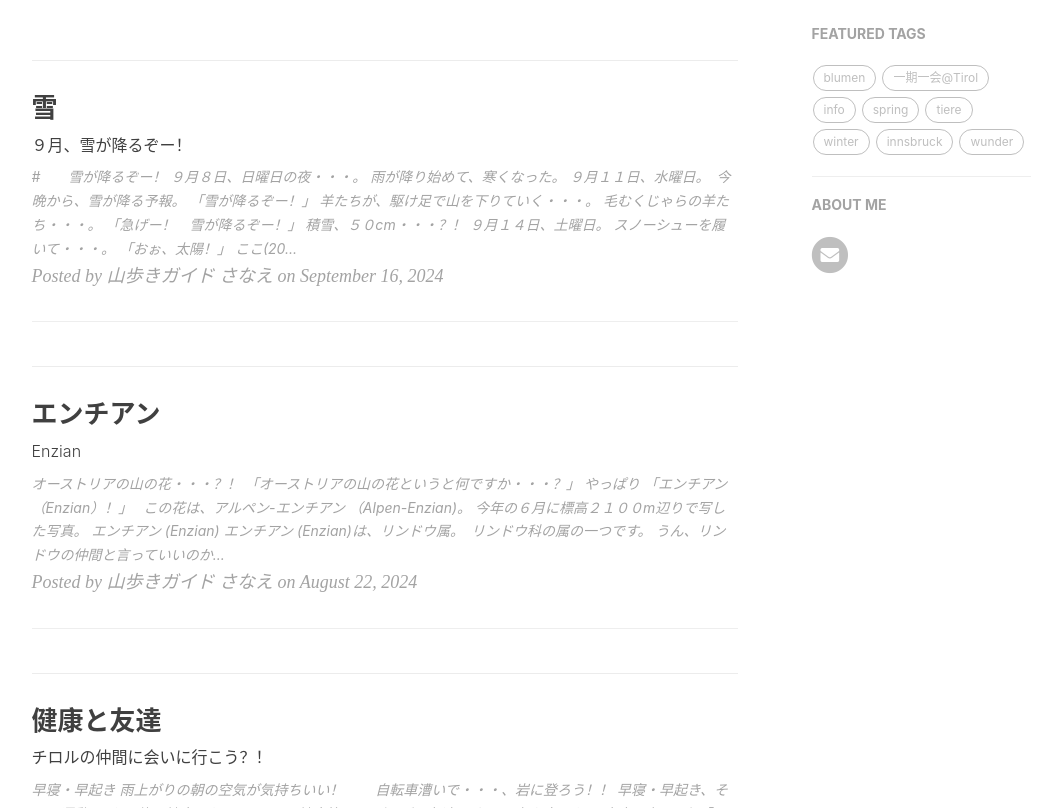
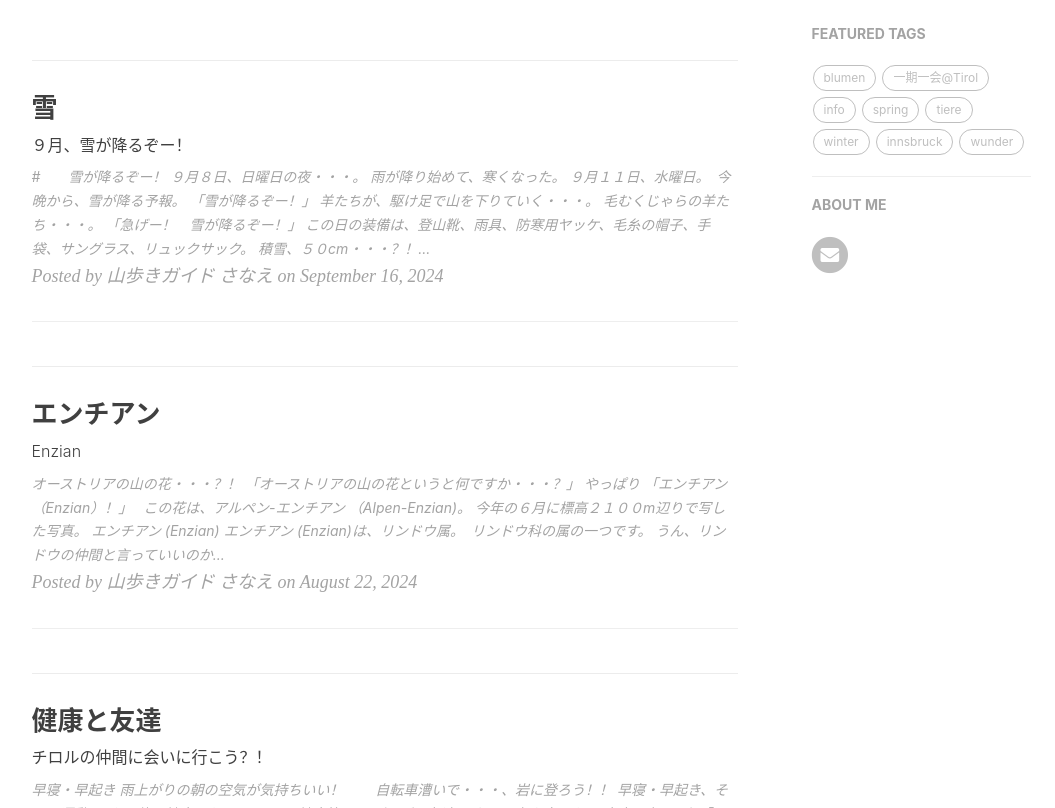
Before and after one commit to yamayagi/yamayagi.github.io, a Jekyll site: the page built from index.html, in a window 1280 px wide and 900 px high, scrolled down 330 px, cut to the strip 92-900 px from the top of the window. Shown: the whole strip, without its empty margins (136-1191 px from the left). Built offline with Jekyll 4.4.1, drawn with Linux system fonts in a browser that asks for light colours; nearby versions of some CDN libraries; the list of posts is cut into pages by our own code; comment, search, counter and statistics services are not loaded.

Commit message:
Update 2024-09-16-schnee.md

```diff
--- a/_posts/2024-09-16-schnee.md
+++ b/_posts/2024-09-16-schnee.md
@@ -24,6 +24,8 @@
 
 ![20240911schaf2](https://piwigo.schickl.de/i.php?/upload/2024/09/15/20240915095216-2a407e83-me.jpg)
 
+この日の装備は、登山靴、雨具、防寒用ヤッケ、毛糸の帽子、手袋、サングラス、リュックサック。
+
 
 # 積雪、５０cm・・・？！
 
@@ -41,5 +43,19 @@
 
 ![20240914seefelderjoch](https://piwigo.schickl.de/i.php?/upload/2024/09/15/20240915095516-9cb48499-me.jpg)
 
+この日の装備は、登山靴、ストック、スノシュー、防水ヤッケ、冬用ズボン、防寒用ヤッケ、毛糸の帽子、手袋、サングラス、リュックサック。
+
 
 # お問い合わせは
+
+チロルで・・・。　９月の雪。
+
+一期一会。
+
+空をみて、雲をみて、風の音を聴いて、空気を感じて・・・。
+
+あなただけの山歩きの旅づくり　（オーダーメイドの旅作り）　のお手伝いをいたします。
+
+お問い合わせは、メールにて（下の手紙マークをポチッとして、携帯電話の場合は手紙マークにタッチして）お願いいたします。
+
+![20240914seefelderjochich](https://piwigo.schickl.de/i.php?/upload/2024/09/15/20240915095340-0d894444-me.jpg)
```
